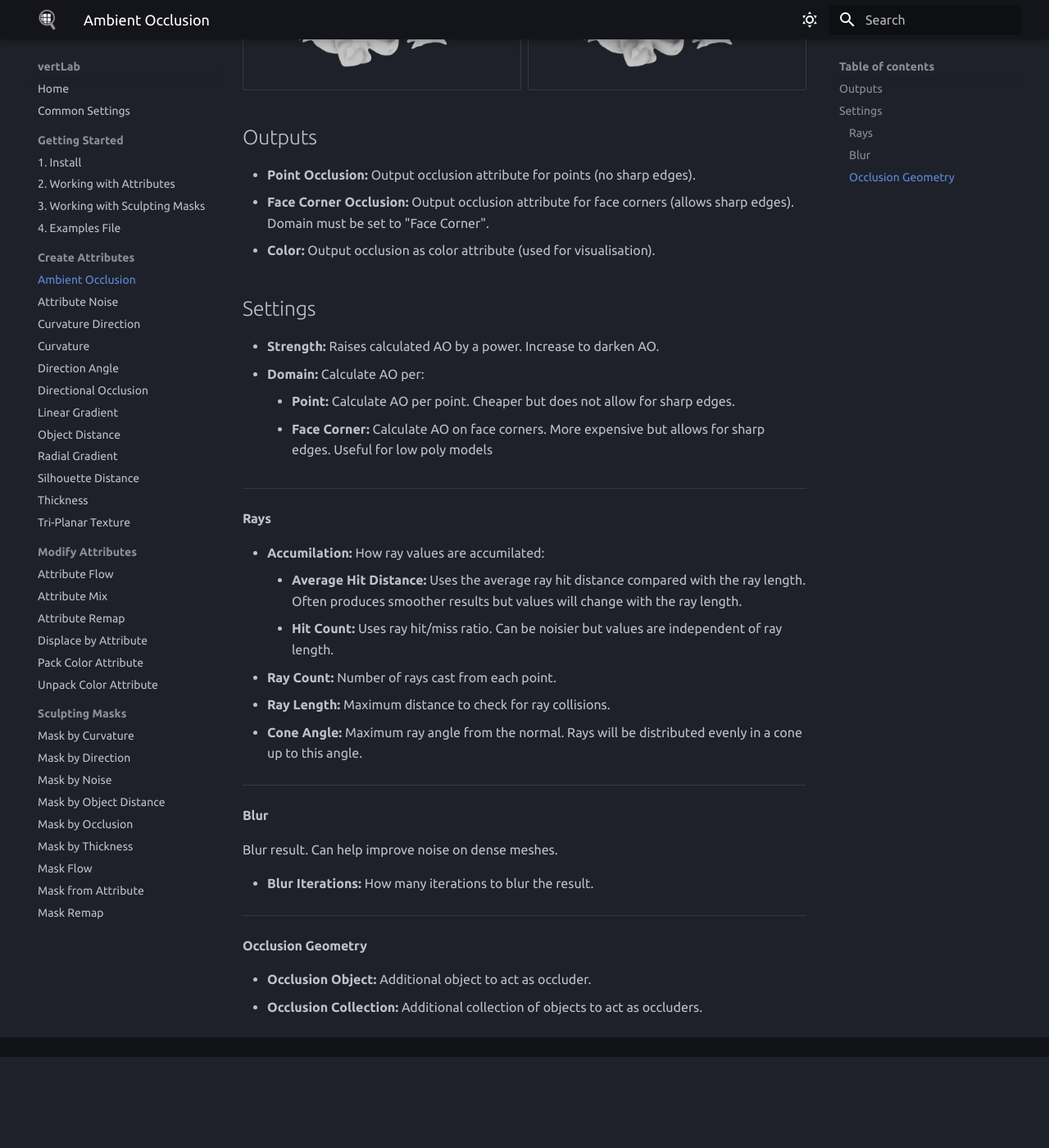
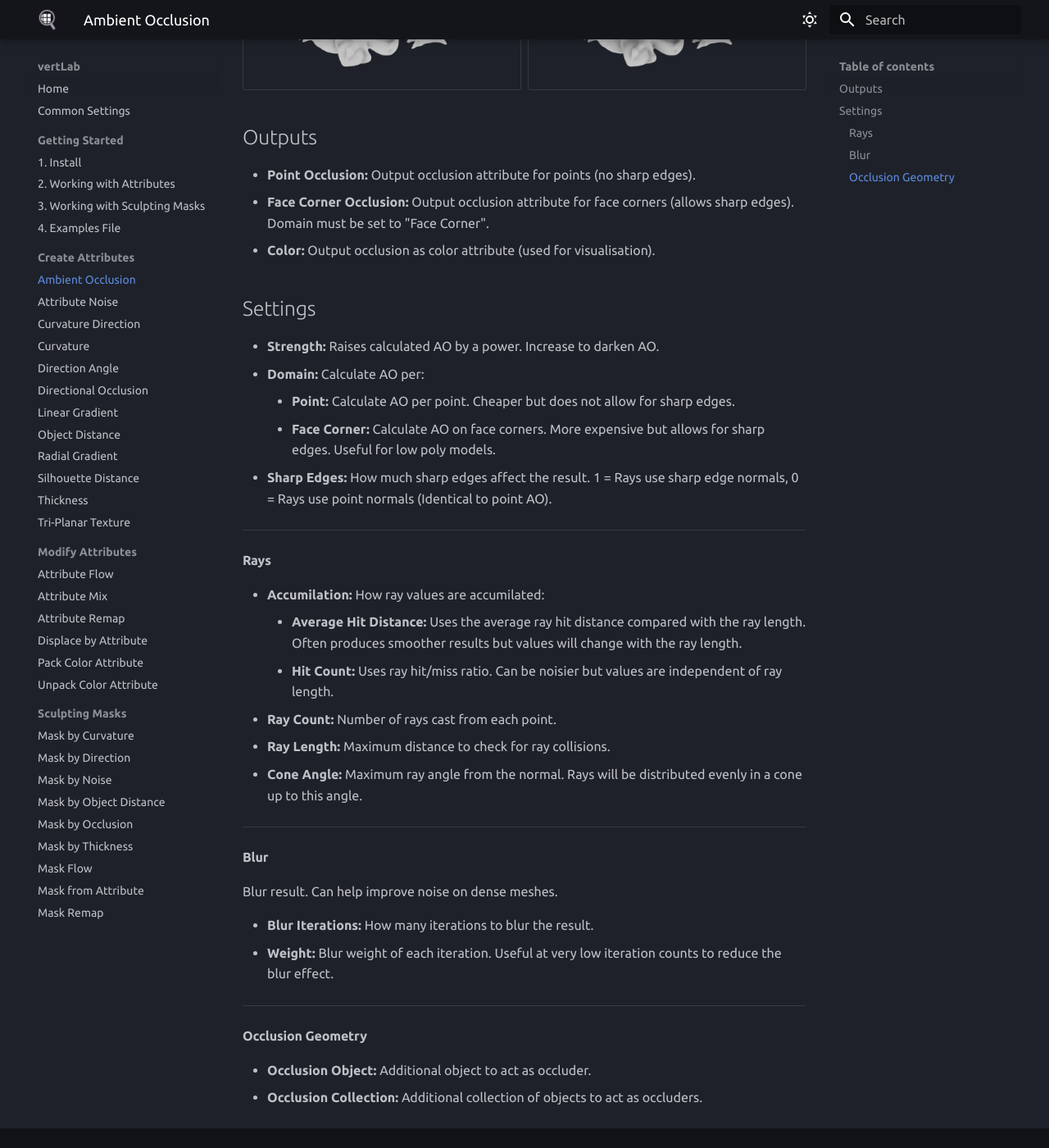
Before and after one commit to SpaghetMeNot/vertlab, an MkDocs documentation site: the page built from docs/create_attributes/ambient_occlusion.md, in a window 1280 px wide and 1400 px high, scrolled down 1639 px. Shown: the whole window at 82% size. Built offline with MkDocs 1.6.1 and Material for MkDocs 9.7.7, drawn with Linux system fonts in a browser that asks for light colours; some web fonts are replaced; the version menu is left out; before the commit the page ends 2928 px from its top, so only the background shows below that.

Commit message:
AO update

```diff
--- a/docs/create_attributes/ambient_occlusion.md
+++ b/docs/create_attributes/ambient_occlusion.md
@@ -32,7 +32,6 @@ You can preserve sharp edges by switching to the ***Face Corner*** domain. This
 </div>
 
 
-
 ## Outputs
 - **Point Occlusion:** Output occlusion attribute for points (no sharp edges).
 - **Face Corner Occlusion:** Output occlusion attribute for face corners (allows sharp edges). Domain must be set to "Face Corner".
@@ -42,7 +41,8 @@ You can preserve sharp edges by switching to the ***Face Corner*** domain. This
 - **Strength:** Raises calculated AO by a power. Increase to darken AO.
 - **Domain:** Calculate AO per:
     - **Point:** Calculate AO per point. Cheaper but does not allow for sharp edges.
-    - **Face Corner:** Calculate AO on face corners. More expensive but allows for sharp edges. Useful for low poly models
+    - **Face Corner:** Calculate AO on face corners. More expensive but allows for sharp edges. Useful for low poly models.
+- **Sharp Edges:** How much sharp edges affect the result. 1 = Rays use sharp edge normals, 0 = Rays use point normals (Identical to point AO).
 
 ----
 #### Rays
@@ -58,6 +58,7 @@ You can preserve sharp edges by switching to the ***Face Corner*** domain. This
 Blur result. Can help improve noise on dense meshes.
 
 - **Blur Iterations:** How many iterations to blur the result.
+- **Weight:** Blur weight of each iteration. Useful at very low iteration counts to reduce the blur effect.
 
 ----
 #### Occlusion Geometry
```
